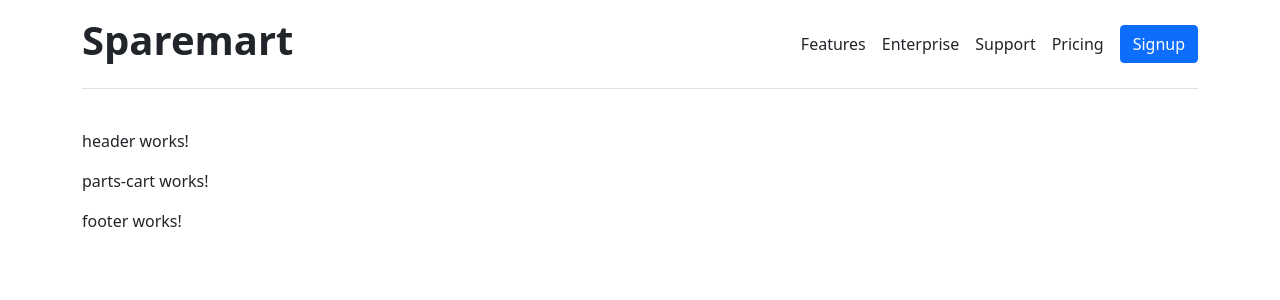
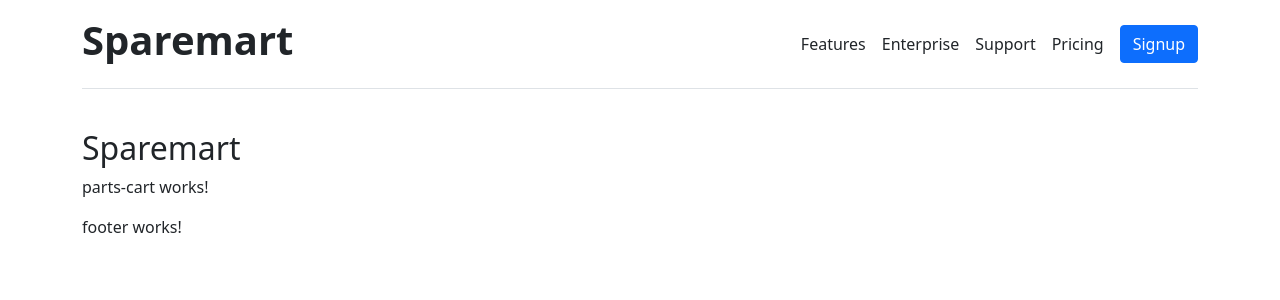
Before and after one commit to NSBM-SPM-2021/github-basics-Waas9963, an Angular app: page / in a window 1280 px wide. Shown: the top 300 px of the page. Built offline with nearby package versions, Linux system fonts and the light colour scheme.

Commit message:
Header allocation

```diff
--- a/src/app/components/shared/header/header.component.html
+++ b/src/app/components/shared/header/header.component.html
@@ -1 +1 @@
-<p>header works!</p>
+<h2 class="my-0-mr-md-auto font-weight-normal">Sparemart</h2>
```
